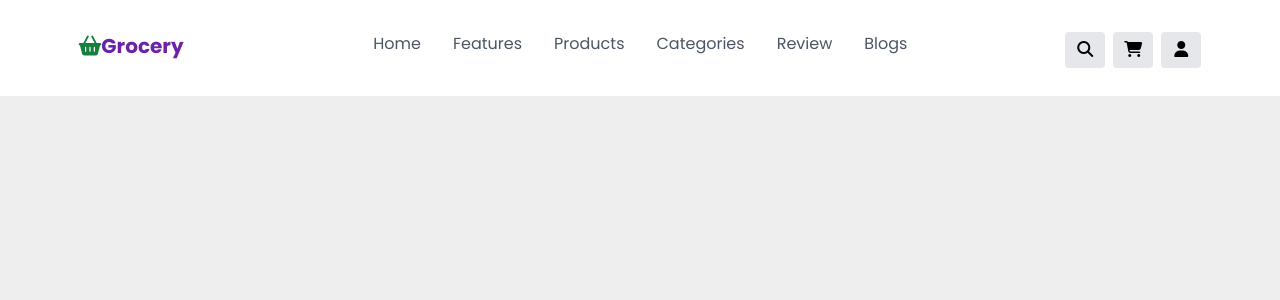
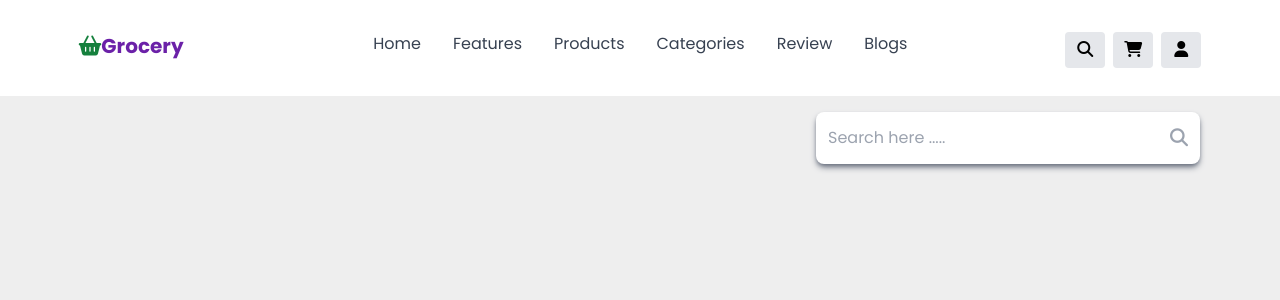
Before and after one commit to Usman-837/Grocery_Store, a React (Vite) app: page / in a window 1280 px wide. Shown: the top 300 px of the page. Built offline with nearby package versions, Linux system fonts and the light colour scheme.

Commit message:
add search bar below header section

```diff
--- a/src/Navbar.jsx
+++ b/src/Navbar.jsx
@@ -8,8 +8,8 @@ const Navbar = () => {
             <a href="" className=""><i className="fa-solid fa-basket-shopping text-green-700 text-xl"></i><pan className="text-purple-800 text-xl font-bold">Grocery</pan></a>
 
             {/* Menu Bar */}
-            <nav className="text-gray-600">
-                <a href="" className="pl-8 hover:text-green-700">Home</a>
+            <nav className="text-gray-700">
+                <a href="" className="pl-8 hover:text-green-800">Home</a>
                 <a href="" className="pl-8 hover:text-green-700">Features</a>
                 <a href="" className="pl-8 hover:text-green-700">Products</a>
                 <a href="" className="pl-8 hover:text-green-700">Categories</a>
@@ -19,10 +19,16 @@ const Navbar = () => {
 
             {/* icons */}
             <div className="flex">
-                <div className="bg-gray-200 h-9 w-10 mr-2 boder rounded text-center pt-1.5 cursor-pointer"><i class="fa-solid fa-magnifying-glass"></i></div>
+                <div className="search bg-gray-200 h-9 w-10 mr-2 boder rounded text-center pt-1.5 cursor-pointer"><i class="fa-solid fa-magnifying-glass"></i></div>
                 <div className="bg-gray-200 h-9 w-10 mr-2 boder rounded text-center pt-1.5 cursor-pointer"><i class="fa-solid fa-cart-shopping"></i></div>
                 <div className="bg-gray-200 h-9 w-10 boder rounded text-center pt-1.5 cursor-pointer"><i class="fa-solid fa-user"></i></div>
             </div>
+
+            {/* Seach Bar */}
+            <form className="search-form absolute top-28 bg-white p-3 border rounded-lg w-96 text-gray-400 flex justify-between shadow-md shadow-gray-500 right-20">
+                <input type="search" name="" id="search-box" placeholder="Search here ....." className="normal-case"/>
+                <label for="search-box"><i className="fa-solid fa-magnifying-glass hover:text-green-600 font-bold text-lg"></i></label>
+            </form>
         </header>
         </>
     );
```
